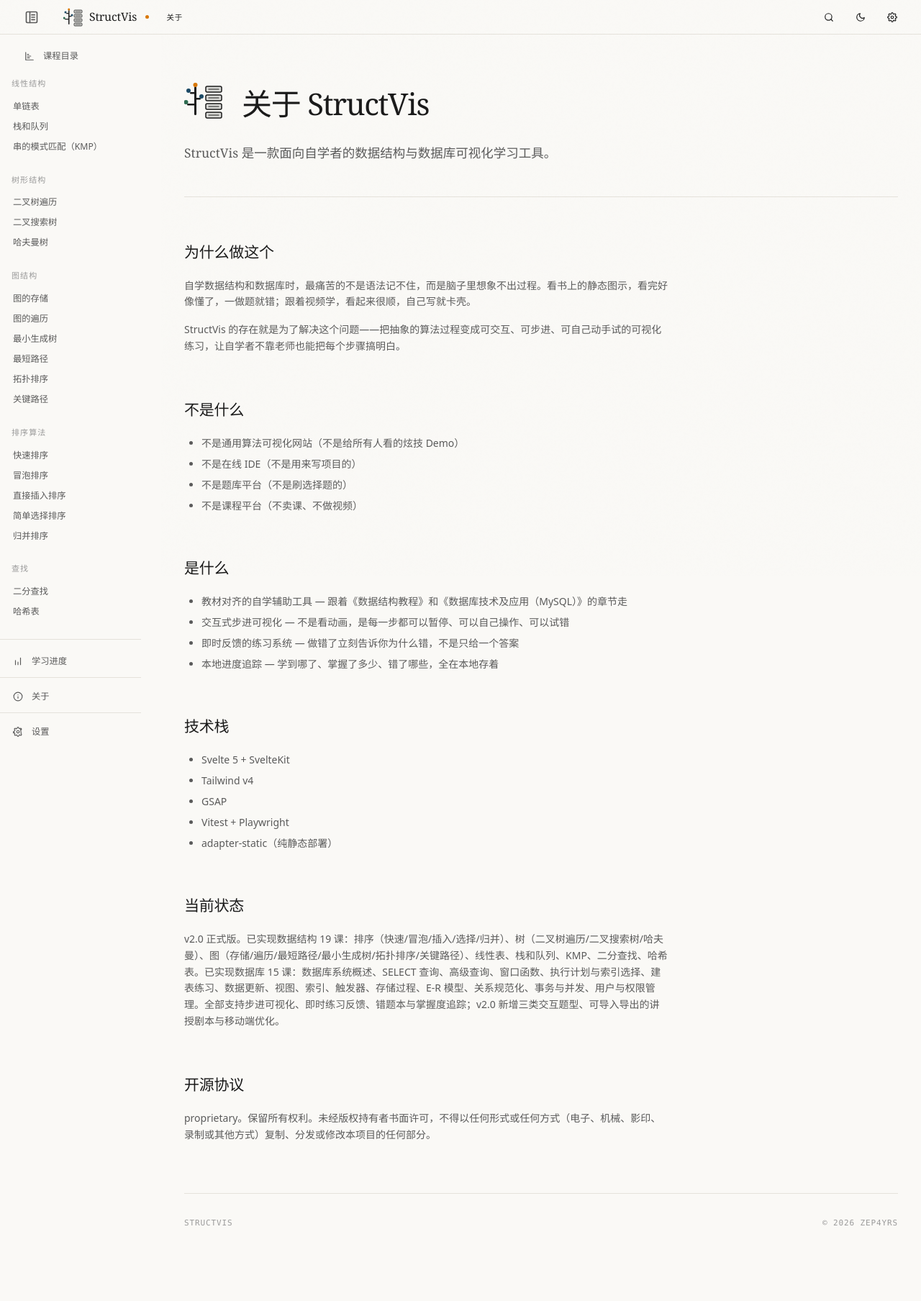
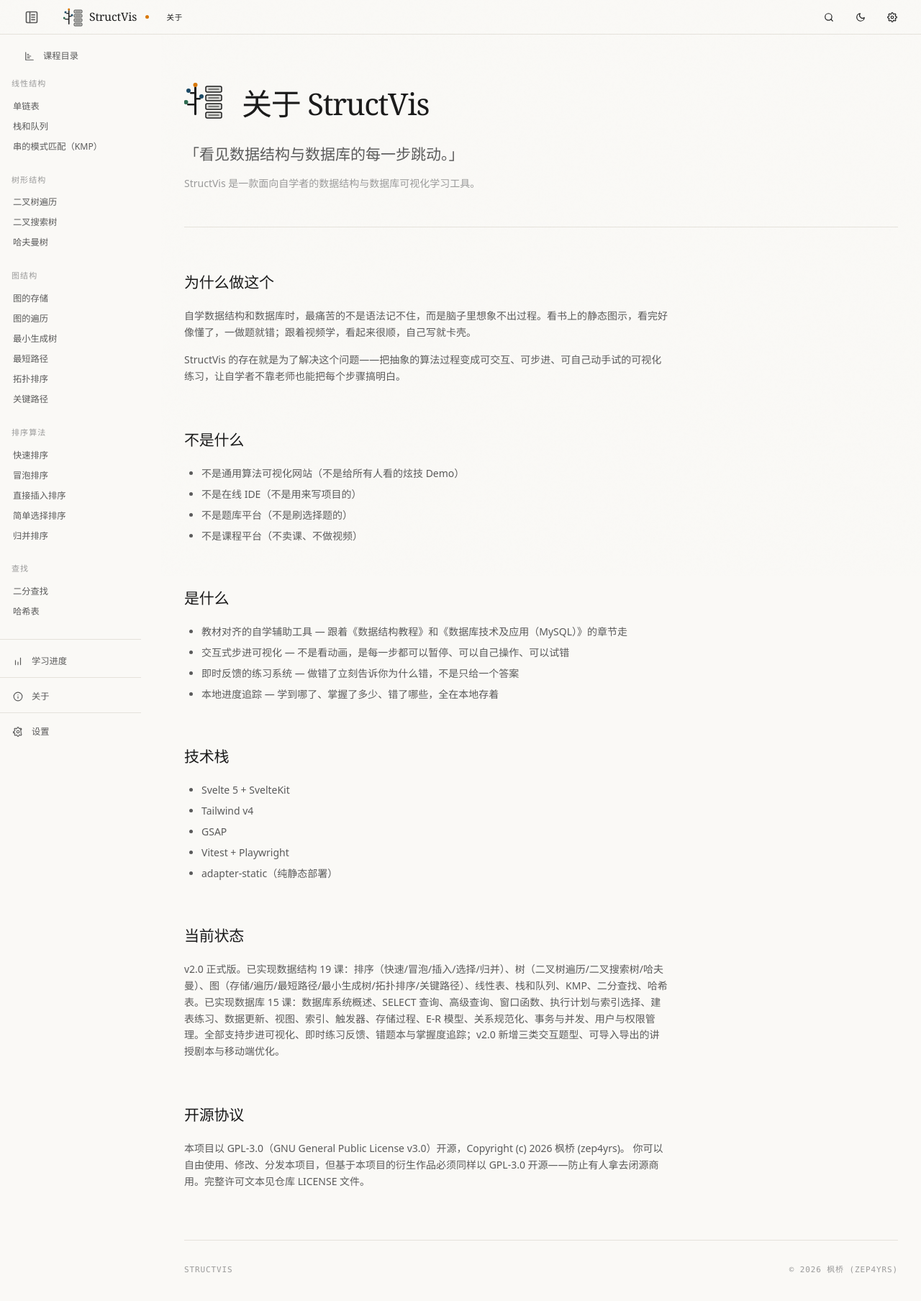
Before and after one commit to zep4yrs/struct, a SvelteKit app in the folder structvis/: page /about in a window 1280 px wide. Shown: the top 1808 px of the page at 72% size. Before the commit the page ends 1773 px from the top, so only its background shows below. Built offline with nearby package versions, Linux system fonts and the light colour scheme.

Commit message:
docs: /about 页面同步新副标题与 GPL-3.0 开源协议说明

```diff
--- a/structvis/src/routes/about/+page.svelte
+++ b/structvis/src/routes/about/+page.svelte
@@ -13,7 +13,10 @@
 				关于 StructVis
 			</h1>
 		</div>
-		<p class="font-display max-w-2xl text-xl font-normal" style="color: var(--color-ink-2);">
+		<p class="font-display max-w-2xl text-2xl font-normal" style="color: var(--color-ink-2);">
+			「看见数据结构与数据库的每一步跳动。」
+		</p>
+		<p class="mt-4 max-w-2xl text-base leading-relaxed" style="color: var(--color-ink-3);">
 			StructVis 是一款面向自学者的数据结构与数据库可视化学习工具。
 		</p>
 	</section>
@@ -78,7 +81,8 @@
 			开源协议
 		</h2>
 		<p class="max-w-3xl text-base leading-relaxed" style="color: var(--color-ink-2);">
-			proprietary。保留所有权利。未经版权持有者书面许可，不得以任何形式或任何方式（电子、机械、影印、录制或其他方式）复制、分发或修改本项目的任何部分。
+			本项目以 GPL-3.0（GNU General Public License v3.0）开源，Copyright (c) 2026 枫桥 (zep4yrs)。
+			你可以自由使用、修改、分发本项目，但基于本项目的衍生作品必须同样以 GPL-3.0 开源——防止有人拿去闭源商用。完整许可文本见仓库 LICENSE 文件。
 		</p>
 	</section>
 
@@ -87,6 +91,6 @@
 		style="border-color: var(--color-line-hair); color: var(--color-ink-3); letter-spacing: 0.08em;"
 	>
 		<span>StructVis</span>
-		<span>© 2026 zep4yrs</span>
+		<span>© 2026 枫桥 (zep4yrs)</span>
 	</footer>
 </div>
```
